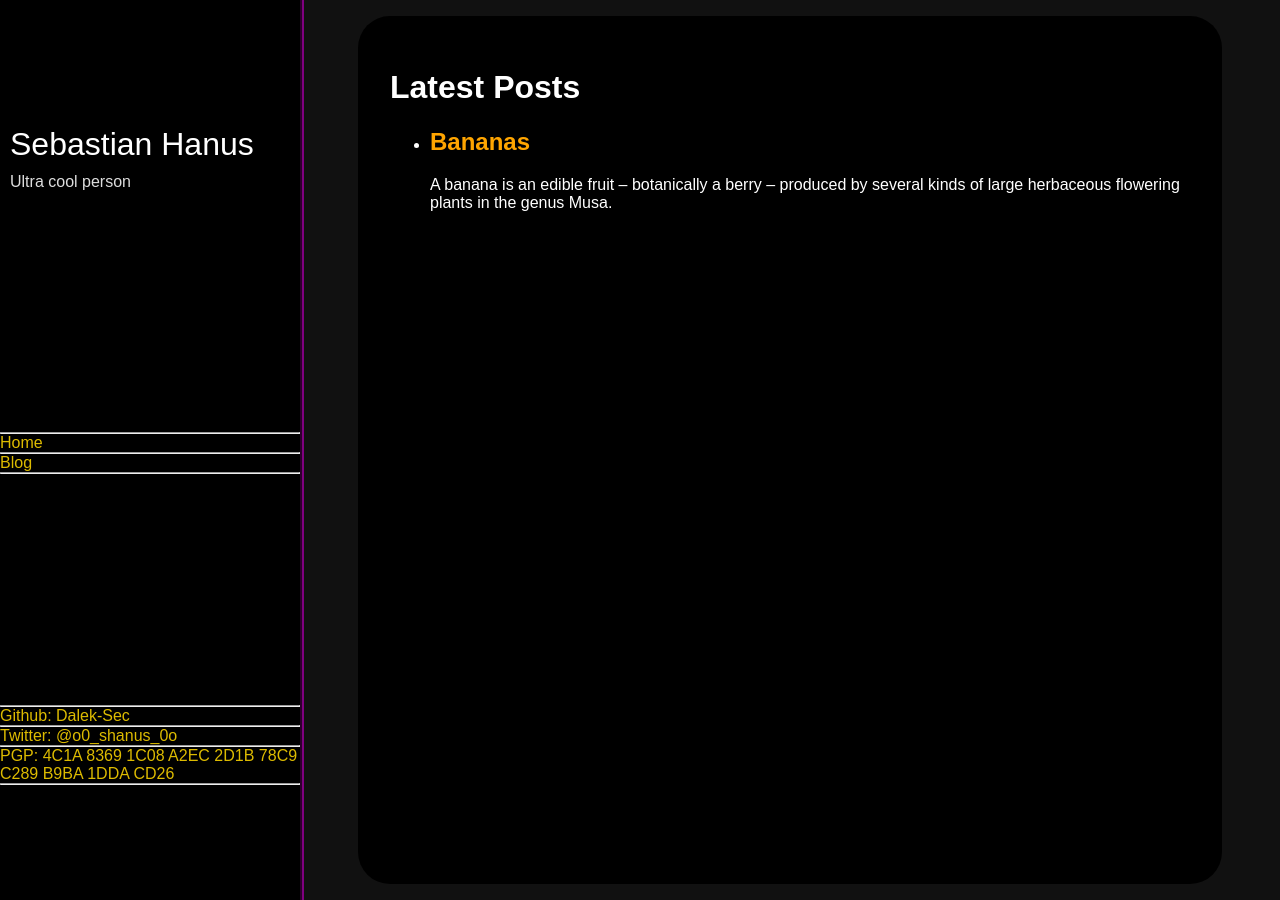
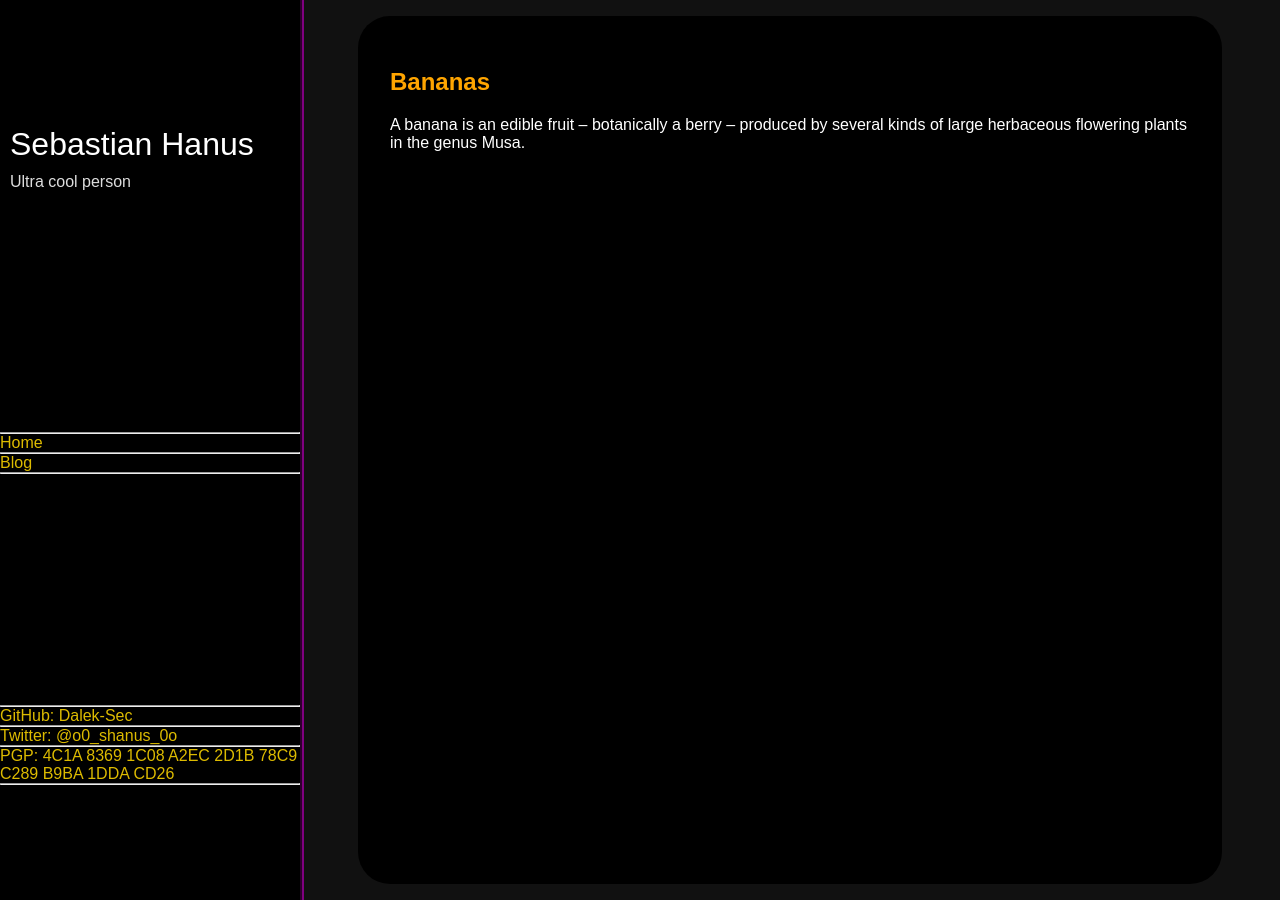
Before and after one commit to Dalek-Sec/mysite, a Jekyll site: the page built from blog.html, in a window 1280 px wide. Built offline with Jekyll 4.4.1, drawn with Linux system fonts in a browser that asks for light colours.

```diff
--- a/_layouts/default.html
+++ b/_layouts/default.html
@@ -6,7 +6,6 @@
   <meta name="author" content="Sebastian Hanus">
   <meta name="description" content="Sebastian Hanus' website">
   <meta name="keywords" content="sebastian,hanus,developer,python">
-  <!--<link rel="shortcut icon" href="favicon.ico" type="image/vnd.microsoft.icon">-->
   <link rel="stylesheet" href="/stylesheet.css" type="text/css">
   </head>
   <body>
@@ -16,22 +15,16 @@
         <p id='minibio'>Ultra cool person</p>
       </div>
       <ul id='navigation'>
+        <hr />
         {% for item in site.data.internallinks %}
-          <hr />
-          <li><a href="{{ item.link }}">
-            {{ item.name }}
-          </a></li>
+          <li><a href="{{ item.link }}">{{ item.name }}</a></li><hr />
         {% endfor %}
-				<hr />
       </ul>
       <ul id='authorlinks'>
         <hr />
-        <li><a href='https://github.com/Dalek-Sec'>Github: Dalek-Sec</a></li>
-				<hr />
-        <li><a href='https://twitter.com/o0_shanus_0o'>Twitter: @o0_shanus_0o</a></li>
-				<hr />
-        <li><a href='https://pgp.key-server.io/search/Sebastian+Hanus'>PGP: 4C1A 8369 1C08 A2EC 2D1B  78C9 C289 B9BA 1DDA CD26</a></li>
-				<hr />
+        {% for item in site.data.externallinks %}
+          <li><a href="{{ item.link }}">{{ item.name }}</a></li><hr />
+        {% endfor %}
       </ul>
     </div>
     <div id='content'>
--- a/blog.html
+++ b/blog.html
@@ -1,14 +1,10 @@
 ---
-layout: onebox
+layout: default
 title: Blog
 ---
-<h1>Latest Posts</h1>
-
-<ul>
-  {% for post in site.posts %}
-    <li>
-      <h2><a href="{{ post.url }}">{{ post.title }}</a></h2>
-      <p>{{ post.excerpt }}</p>
-    </li>
-  {% endfor %}
-</ul>
+{% for post in site.posts %}
+  <div class="contentbox">
+    <h2><a href="{{ post.url }}">{{ post.title }}</a></h2>
+    <p>{{ post.excerpt }}</p>
+  </div>
+{% endfor %}
```
Also changed, not shown: _data/externallinks.yml (+8 -0 lines). Lines whose indentation alone changed are shown as unchanged.
